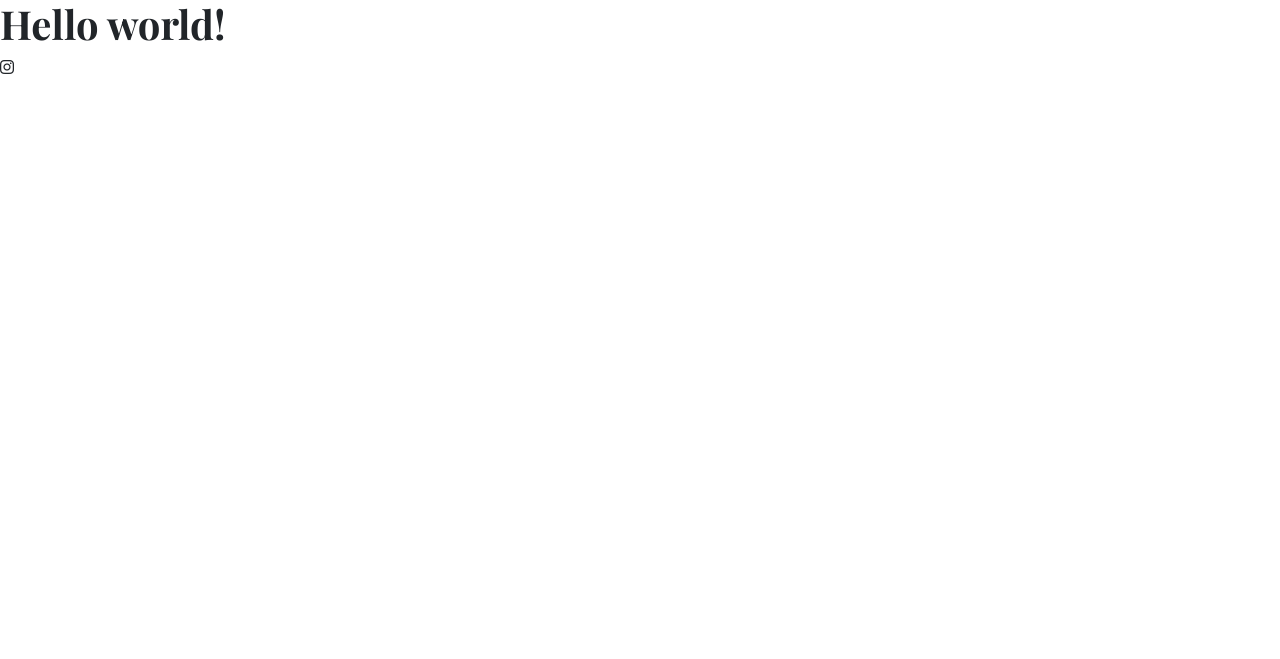
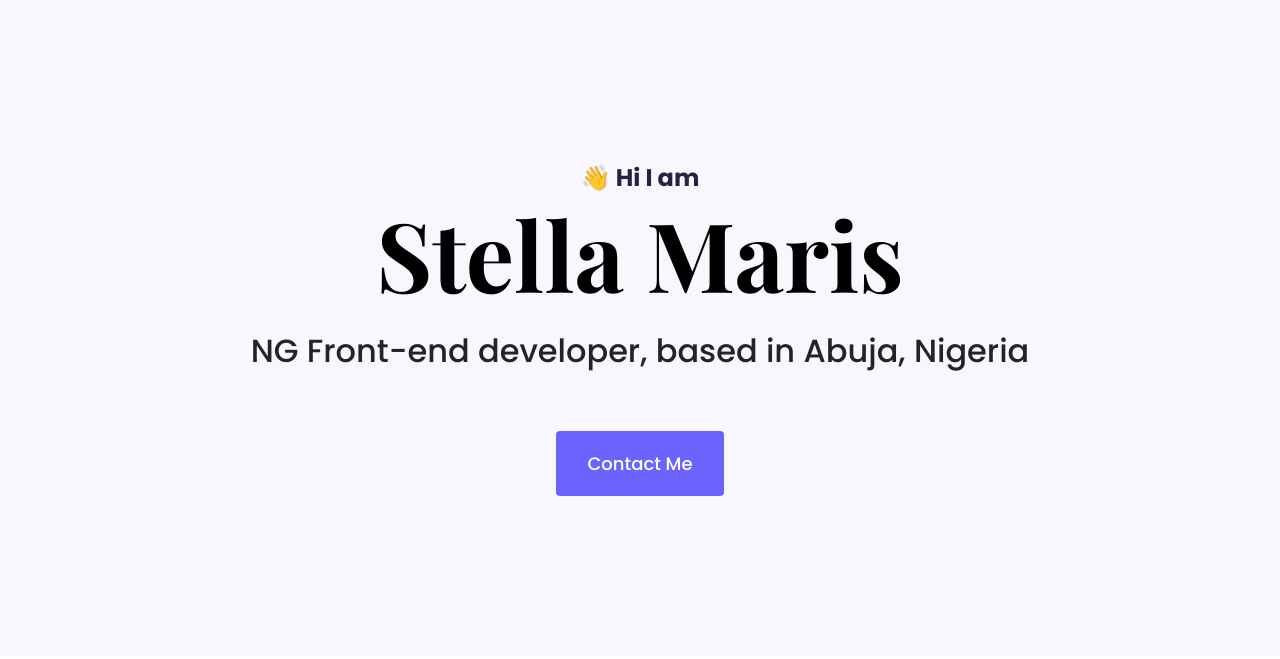
Before and after one commit to chimaris/portfolio-project, a plain HTML site: page index.html in a window 1280 px wide. Drawn offline with nearby package versions, Linux system fonts and the light colour scheme.

Commit message:
styling the home header

```diff
--- a/css/style.css
+++ b/css/style.css
@@ -1,9 +1,48 @@
 @import url("https://fonts.googleapis.com/css2?family=Playfair+Display:wght@700&family=Poppins:wght@500;700&display=swap");
 
+:root {
+	--branding-color: #f9f7fe;
+	--secondary-color: #6c63ff;
+	--heading-font-family: "Playfair Display", serif;
+	--default-font-family: "Poppins", sans-serif;
+}
 body {
-	font-family: "Poppins", sans-serif;
+	font-family: var(--default-font-family);
+}
+h1 {
+	color: black;
+	font-family: var(--heading-font-family);
+	font-weight: bold;
 }
 
-h1 {
-	font-family: "Playfair Display", serif;
+.hero {
+	background-color: var(--branding-color);
+	text-align: center;
+	padding: 160px 20px;
 }
+.hero h1 {
+	font-size: 96px;
+}
+.hero p {
+	font-size: 24px;
+	font-weight: bold;
+	margin: 0;
+	color: #272142;
+}
+
+.hero h2 {
+	font-family: var(--default-font-family);
+	font-weight: normal;
+	line-height: 2;
+	font-size: 24x;
+}
+
+.btn-branding {
+	background: var(--secondary-color);
+	padding: 18px 30px;
+	border-radius: 4px;
+	color: white;
+	font-size: 18px;
+	font-weight: 500;
+	line-height: 27px;
+}
--- a/index.html
+++ b/index.html
@@ -22,7 +22,12 @@
 		crossorigin="anonymous"
 	></script>
 	<body>
-		<h1>Hello world!</h1>
-		<i class="fa-brands fa-instagram"></i>
+		<div class="hero">
+			<p>👋 Hi I am</p>
+			<h1>Stella Maris</h1>
+			<h2 class="mb-5">NG Front-end developer, based in Abuja, Nigeria</h2>
+			<a href="#" class="btn btn-branding">Contact Me</a>
+		</div>
+		<!-- <i class="fa-brands fa-instagram"></i> -->
 	</body>
 </html>
```
